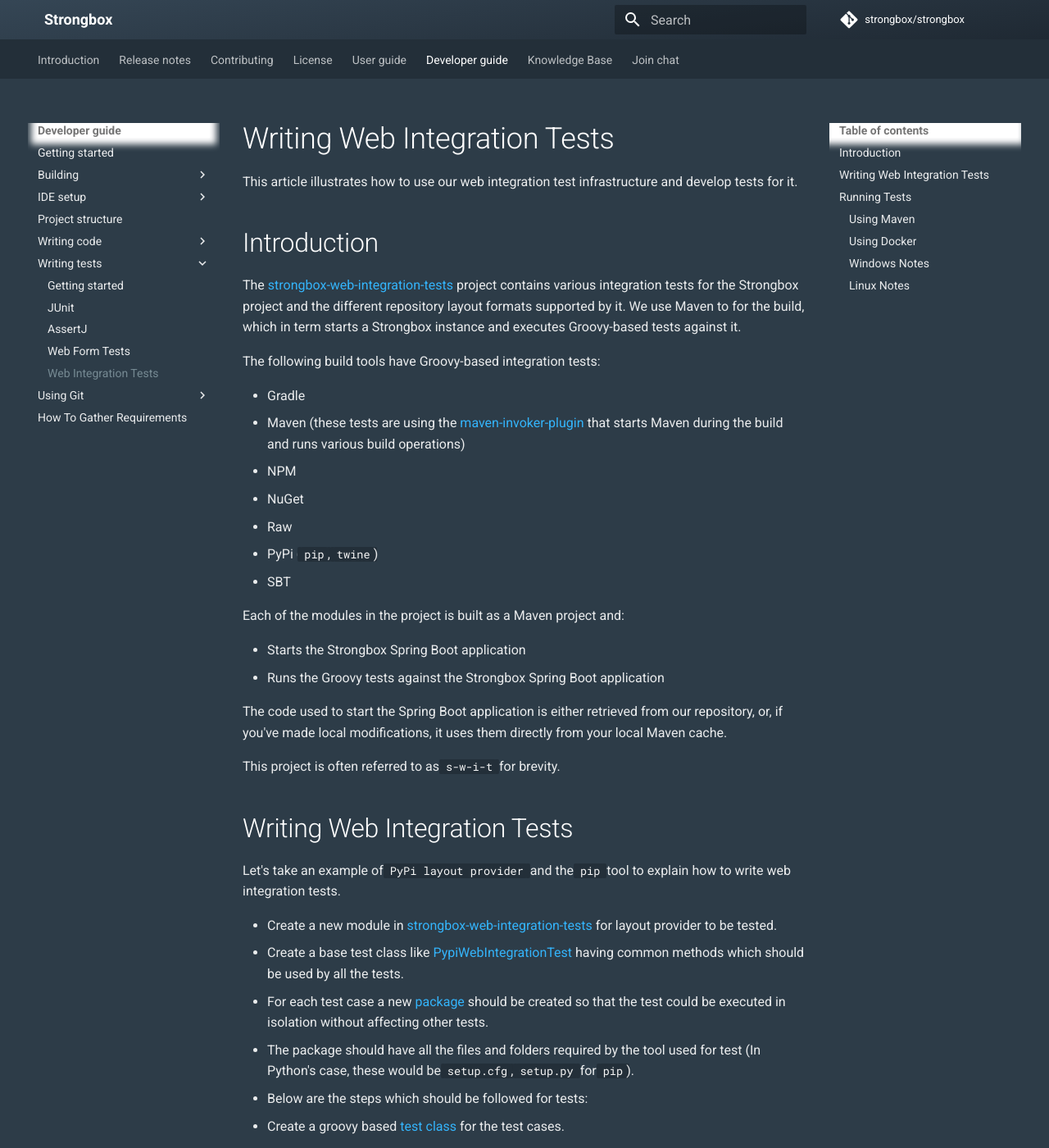
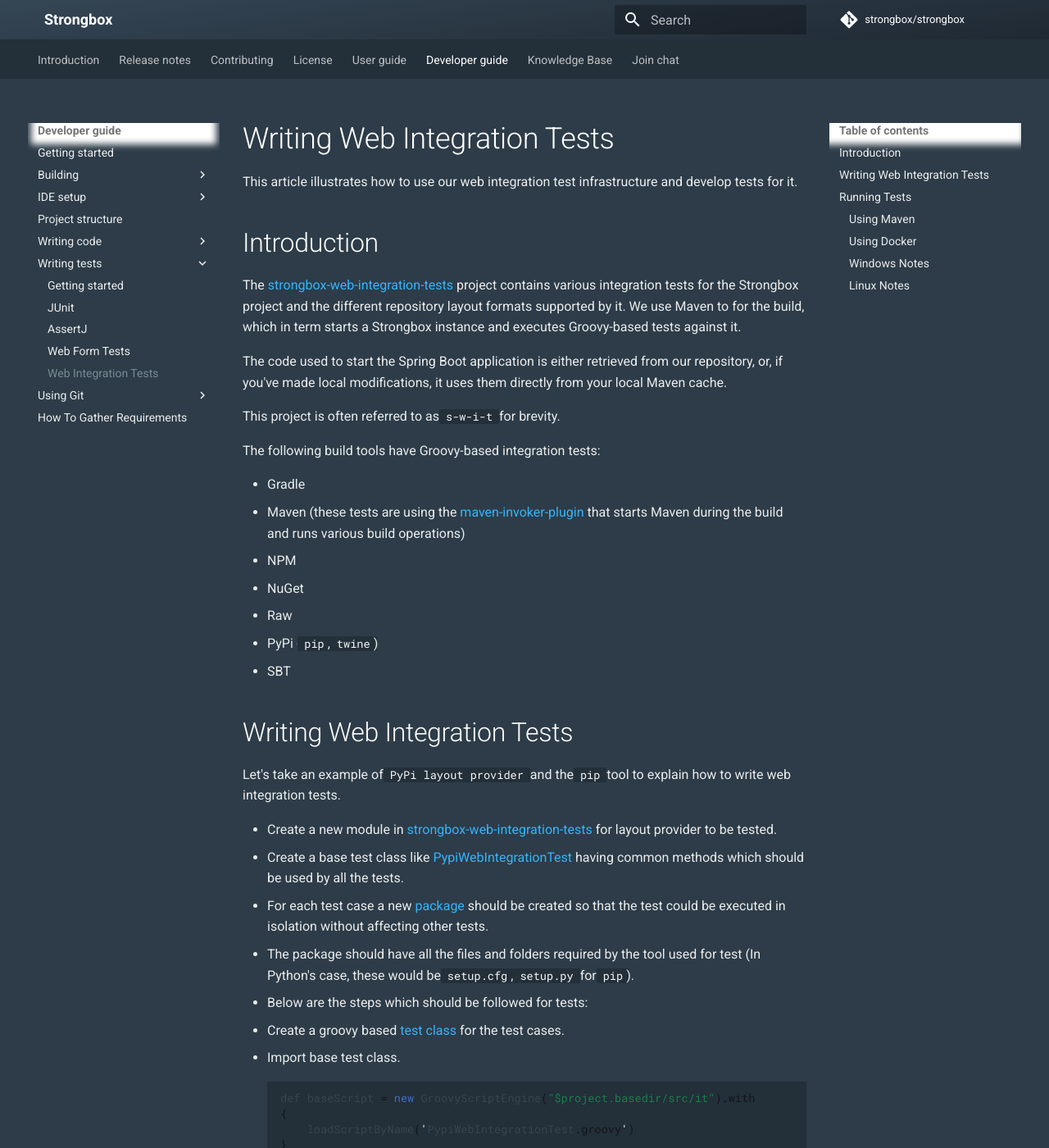
Before and after one commit to strongbox/strongbox-docs, an MkDocs documentation site: the page built from docs/developer-guide/writing-web-integration-tests.md, in a window 1280 px wide and 1400 px high. Shown: the whole window at 82% size. Built offline with MkDocs 1.6.1 and Material for MkDocs 9.7.7, drawn with Linux system fonts in a browser that asks for light colours; comment, search, counter and statistics services are not loaded.

Commit message:
Polishing up

````diff
--- a/docs/developer-guide/writing-web-integration-tests.md
+++ b/docs/developer-guide/writing-web-integration-tests.md
@@ -16,15 +20,6 @@
 * PyPi (`pip`, `twine`)
 * SBT
 
-Each of the modules in the project is built as a Maven project and:
-
-* Starts the Strongbox Spring Boot application
-* Runs the Groovy tests against the Strongbox Spring Boot application
-
-The code used to start the Spring Boot application is either retrieved from our repository, or, if you've made local modifications, it uses them directly from your local Maven cache.
-
-This project is often referred to as `s-w-i-t` for brevity.
-
 ## Writing Web Integration Tests
 
 Let's take an example of `PyPi layout provider` and the `pip` tool to explain how to write web integration tests.
@@ -35,7 +30,7 @@
 * The package should have all the files and folders required by the tool used for test (In Python's case, these would be `setup.cfg`, `setup.py` for `pip`).
 * Below are the steps which should be followed for tests:
   * Create a groovy based [test class](https://github.com/strongbox/strongbox-web-integration-tests/blob/master/pypi/src/it/common-flows/test-pypi-common-flows.groovy) for the test cases.
-  * Import Base test class.
+  * Import base test class.
     ```java
     def baseScript = new GroovyScriptEngine("$project.basedir/src/it").with
     {
````
Also changed, not shown: other parts of docs/developer-guide/writing-web-integration-tests.md (+4 -0 lines).
